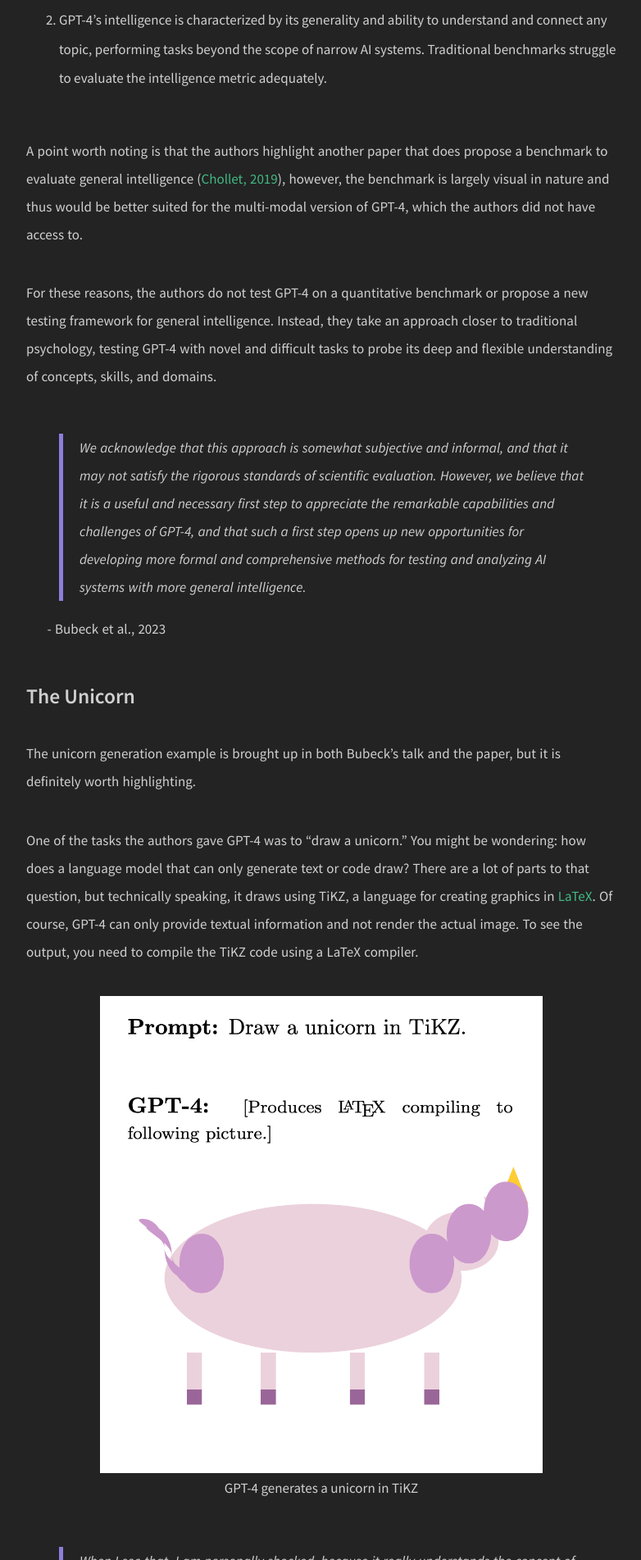
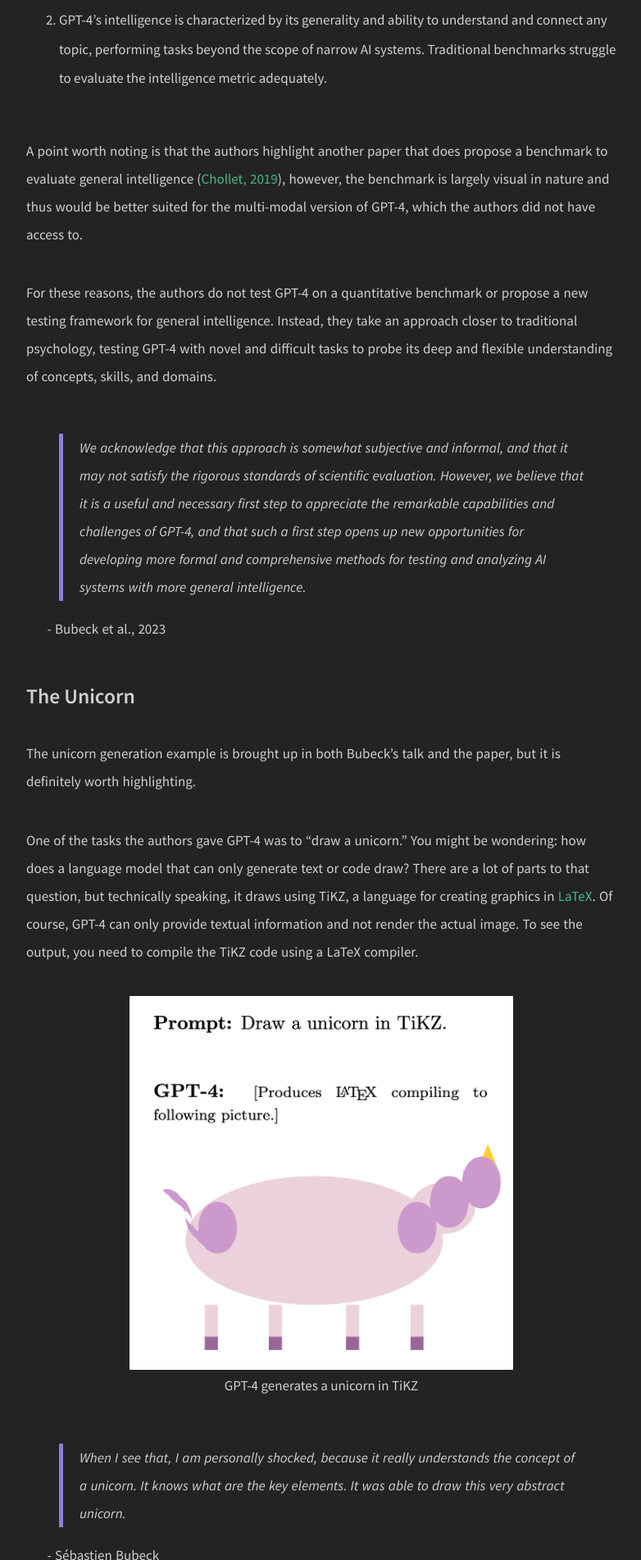
Before and after one commit to uynitsuj/uynitsuj.github.io, a Jekyll site: the page built from _posts/2023-04-09-sparks-of-agi.md, in a window 1280 px wide. Shown: the part 3097-5000 px from the top of the page at 82% size, without its empty margins (408-1190 px from the left). Built offline with Jekyll 4.4.1, drawn with Linux system fonts in a browser that asks for light colours.

Commit message:
unicorn sizes

```diff
--- a/_posts/2023-04-09-sparks-of-agi.md
+++ b/_posts/2023-04-09-sparks-of-agi.md
@@ -87,7 +87,7 @@
 
 <br>
 
-<img src="/img/Post8/unicorn.png" alt=unicorn style="max-width:75%;height:auto">
+<img src="/img/Post8/unicorn.png" alt=unicorn style="max-width:65%;height:auto">
 <div align="center">GPT-4 generates a unicorn in TiKZ</div>
 
 <br>
@@ -135,17 +135,17 @@
 
 <br>
 
-<img src="/img/Post8/vision1.png" alt=vision1 style="max-width:75%;height:auto">
+<img src="/img/Post8/vision1.png" alt=vision1 style="max-width:65%;height:auto">
 <div align="center">SVGs generated by GPT-4 for the classes automobile, truck, cat, dog</div>
 
 <br>
 
-<img src="/img/Post8/vision2.png" alt=vision2 style="max-width:75%;height:auto">
+<img src="/img/Post8/vision2.png" alt=vision2 style="max-width:65%;height:auto">
 <div align="center">A reasonably-looking stick figure composed of the letters of O, H and Y</div>
 
 <br>
 
-<img src="/img/Post8/vision3.png" alt=vision3 style="max-width:75%;height:auto">
+<img src="/img/Post8/vision3.png" alt=vision3 style="max-width:65%;height:auto">
 <div align="center">Demonstration that GPT-4 can usually preserve
 the identity of both the object and the letter and combine them in a creative way
 </div>
```
Also changed, not shown: img/Post8/unicorn.png, 2 other files.
